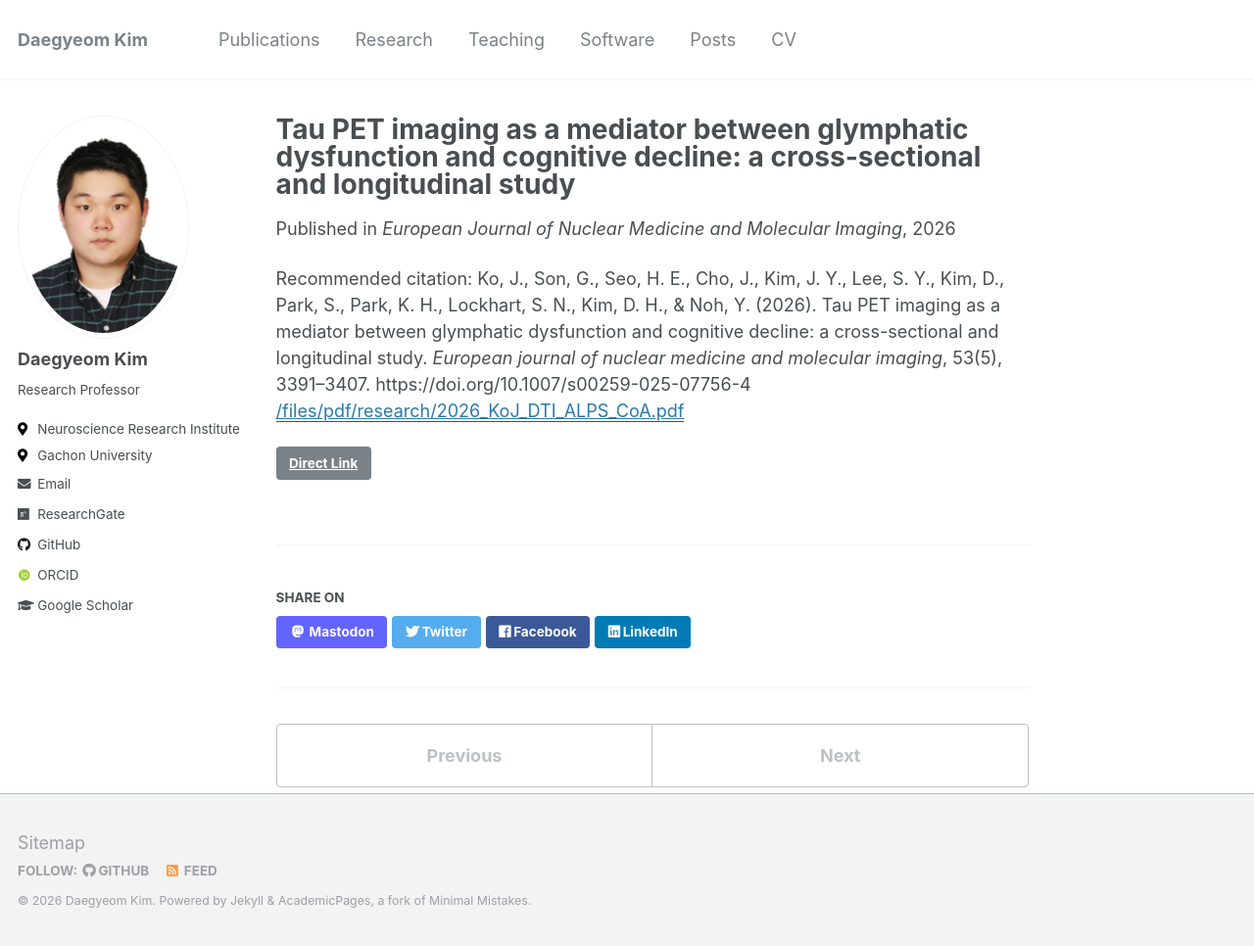
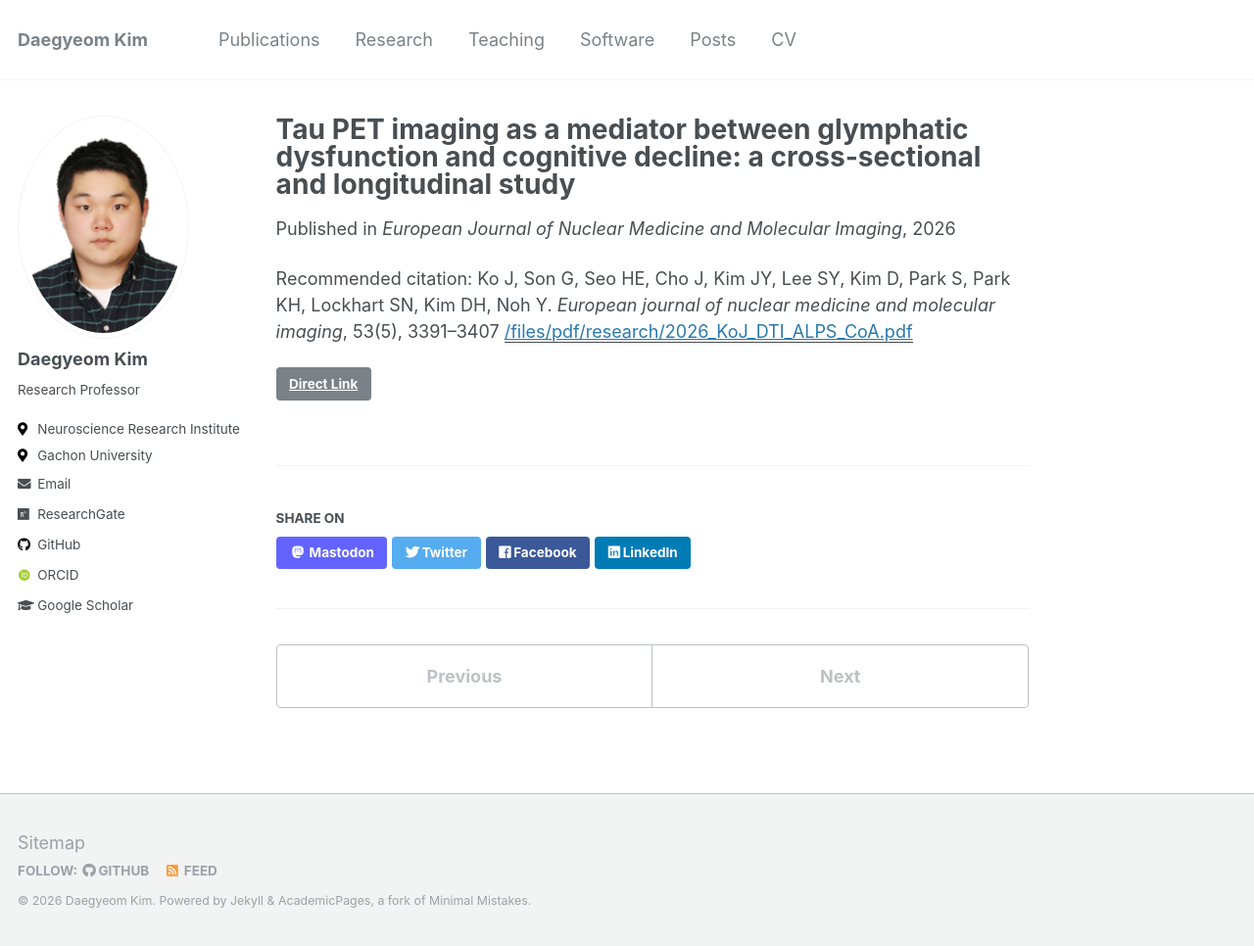
Before and after one commit to dgyeomkim/dgyeomkim.github.io, a Jekyll site: the page built from _publications/2026-DTI-ALPS.md, in a window 1280 px wide and 966 px high. Shown: the whole window at 98% size. Built offline with Jekyll 4.4.1, drawn with Linux system fonts in a browser that asks for light colours; some web fonts are replaced.

Commit message:
Update 2026-DTI-ALPS.md

```diff
--- a/_publications/2026-DTI-ALPS.md
+++ b/_publications/2026-DTI-ALPS.md
@@ -6,5 +6,5 @@ date: 2026-01-24
 venue: 'European Journal of Nuclear Medicine and Molecular Imaging'
 paperurl: "/files/pdf/research/2026_KoJ_DTI_ALPS_CoA.pdf"
 link: 'https://doi.org/10.1007/s00259-025-07756-4'
-citation: "Ko, J., Son, G., Seo, H. E., Cho, J., Kim, J. Y., Lee, S. Y., Kim, D., Park, S., Park, K. H., Lockhart, S. N., Kim, D. H., & Noh, Y. (2026). Tau PET imaging as a mediator between glymphatic dysfunction and cognitive decline: a cross-sectional and longitudinal study. <i>European journal of nuclear medicine and molecular imaging</i>, 53(5), 3391–3407. https://doi.org/10.1007/s00259-025-07756-4"
+citation: "Ko J, Son G, Seo HE, Cho J, Kim JY, Lee SY, Kim D, Park S, Park KH, Lockhart SN, Kim DH, Noh Y. <i>European journal of nuclear medicine and molecular imaging</i>, 53(5), 3391–3407"
 ---
```
